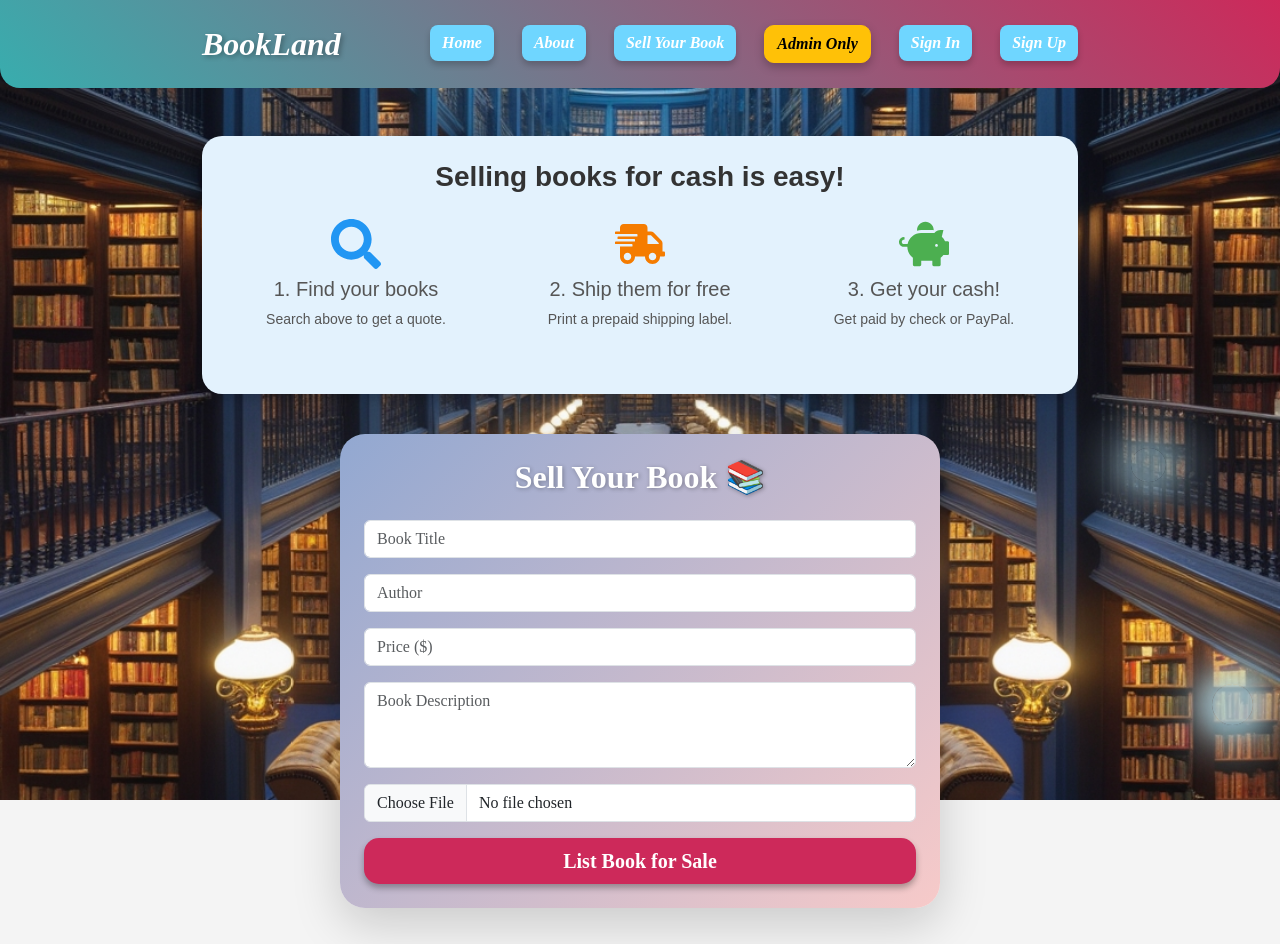
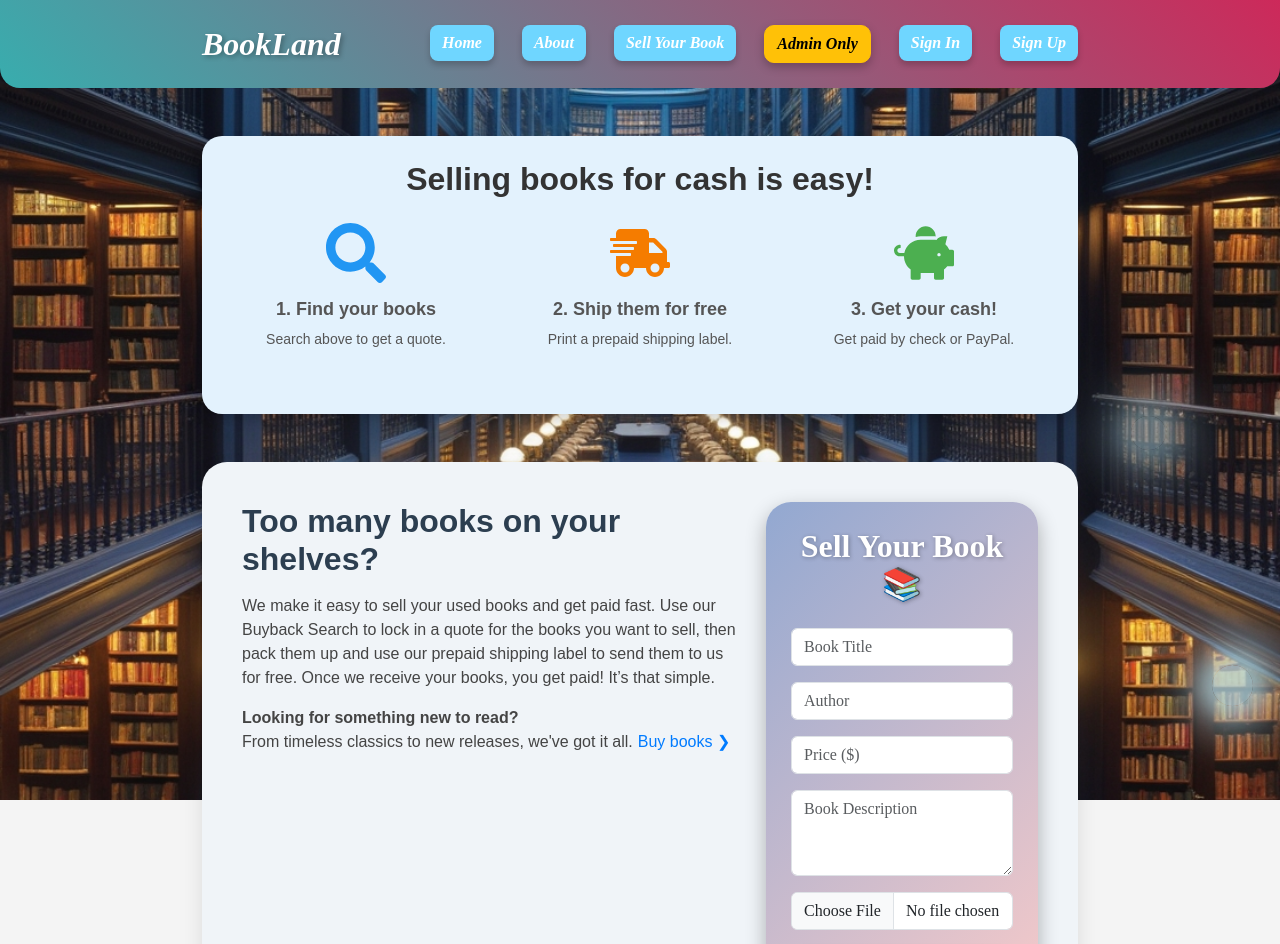
Before and after one commit to SayfiddinovDoniyor/Hybridxon, a React (Create React App) app in the folder Frontend/: page /sell in a window 1280 px wide. Shown: the top 944 px of the page. Built offline with nearby package versions, Linux system fonts and the light colour scheme; the HTML template or start-up script is replaced by a standard one.

Commit message:
Update Sell.js

```diff
--- a/Frontend/src/pages/Sell.js
+++ b/Frontend/src/pages/Sell.js
@@ -49,25 +49,24 @@ const Sell = () => {
 
   return (
     <div className="container mt-5 mb-5">
-
-      {/* Section: Selling Books is Easy */}
       <div
-        className="p-4"
+        className="p-4 mb-5"
         style={{
           backgroundColor: "#e3f2fd",
           borderRadius: "20px",
           boxShadow: "0 6px 12px rgba(0, 0, 0, 0.15)",
-          maxWidth: "900px",
-          margin: "0 auto 40px auto",
+          maxWidth: "1000px",
+          margin: "0 auto",
           textAlign: "center",
           fontFamily: "Arial, sans-serif",
         }}
       >
         <h3
           style={{
-            fontWeight: "600",
+            fontWeight: "700",
             color: "#333",
             marginBottom: "25px",
+            fontSize: "32px",
           }}
         >
           Selling books for cash is easy!
@@ -82,21 +81,27 @@ const Sell = () => {
             color: "#555",
           }}
         >
-          <div className="col-md-3 text-center mb-4">
-            <FaSearch size={50} color="#2196f3" />
-            <h5 className="mt-2">1. Find your books</h5>
+          <div className="col-md-4 text-center mb-4">
+            <FaSearch size={60} color="#2196f3" />
+            <h5 className="mt-3" style={{ fontSize: "18px", fontWeight: "600" }}>
+              1. Find your books
+            </h5>
             <p style={{ fontSize: "14px" }}>Search above to get a quote.</p>
           </div>
-          <div className="col-md-3 text-center mb-4">
-            <FaShippingFast size={50} color="#f57c00" />
-            <h5 className="mt-2">2. Ship them for free</h5>
+          <div className="col-md-4 text-center mb-4">
+            <FaShippingFast size={60} color="#f57c00" />
+            <h5 className="mt-3" style={{ fontSize: "18px", fontWeight: "600" }}>
+              2. Ship them for free
+            </h5>
             <p style={{ fontSize: "14px" }}>
               Print a prepaid shipping label.
             </p>
           </div>
-          <div className="col-md-3 text-center mb-4">
-            <FaPiggyBank size={50} color="#4caf50" />
-            <h5 className="mt-2">3. Get your cash!</h5>
+          <div className="col-md-4 text-center mb-4">
+            <FaPiggyBank size={60} color="#4caf50" />
+            <h5 className="mt-3" style={{ fontSize: "18px", fontWeight: "600" }}>
+              3. Get your cash!
+            </h5>
             <p style={{ fontSize: "14px" }}>
               Get paid by check or PayPal.
             </p>
@@ -104,17 +109,52 @@ const Sell = () => {
         </div>
       </div>
 
-      {/* Sell Form */}
       <div
-        className="p-4 shadow-lg"
+        className="d-flex flex-column flex-lg-row align-items-stretch justify-content-between gap-4"
+        style={{
+          backgroundColor: "#f0f4f8",
+          borderRadius: "25px",
+          padding: "40px",
+          boxShadow: "0 8px 20px rgba(0, 0, 0, 0.1)",
+        }}
+      >
+        <div className="flex-fill" style={{ maxWidth: "500px" }}>
+          <h2 style={{ fontWeight: "700", color: "#2c3e50" }}>
+            Too many books on your shelves?
+          </h2>
+          <p style={{ color: "#444", marginTop: "15px", fontSize: "16px" }}>
+            We make it easy to sell your used books and get paid fast. Use our
+            Buyback Search to lock in a quote for the books you want to sell, then
+            pack them up and use our prepaid shipping label to send them to us for
+            free. Once we receive your books, you get paid! It’s that simple.
+          </p>
+          <p style={{ color: "#444", fontSize: "16px" }}>
+            <strong>Looking for something new to read?</strong> <br />
+            From timeless classics to new releases, we've got it all.
+            <a
+              href="#"
+              style={{
+                color: "#007bff",
+                fontWeight: "500",
+                textDecoration: "none",
+                marginLeft: "5px",
+              }}
+            >
+              Buy books ❯
+            </a>
+          </p>
+        </div>
+
+        <div
+          className="flex-fill"
           style={{
             background: "linear-gradient(135deg, #92A8D1, #F7CAC9)",
             borderRadius: "25px",
             color: "#fff",
             fontFamily: "Snell Roundhand, cursive",
+            padding: "25px",
+            maxWidth: "600px",
             boxShadow: "0 8px 20px rgba(0, 0, 0, 0.3)",
-          maxWidth: "600px",
-          margin: "0 auto",
           }}
         >
           <h2
@@ -164,7 +204,6 @@ const Sell = () => {
               rows="3"
               required
             />
-
             <input
               type="file"
               accept="image/*"
@@ -205,6 +244,7 @@ const Sell = () => {
           </form>
         </div>
       </div>
+    </div>
   );
 };
 
```
Lines whose indentation alone changed are shown as unchanged.
